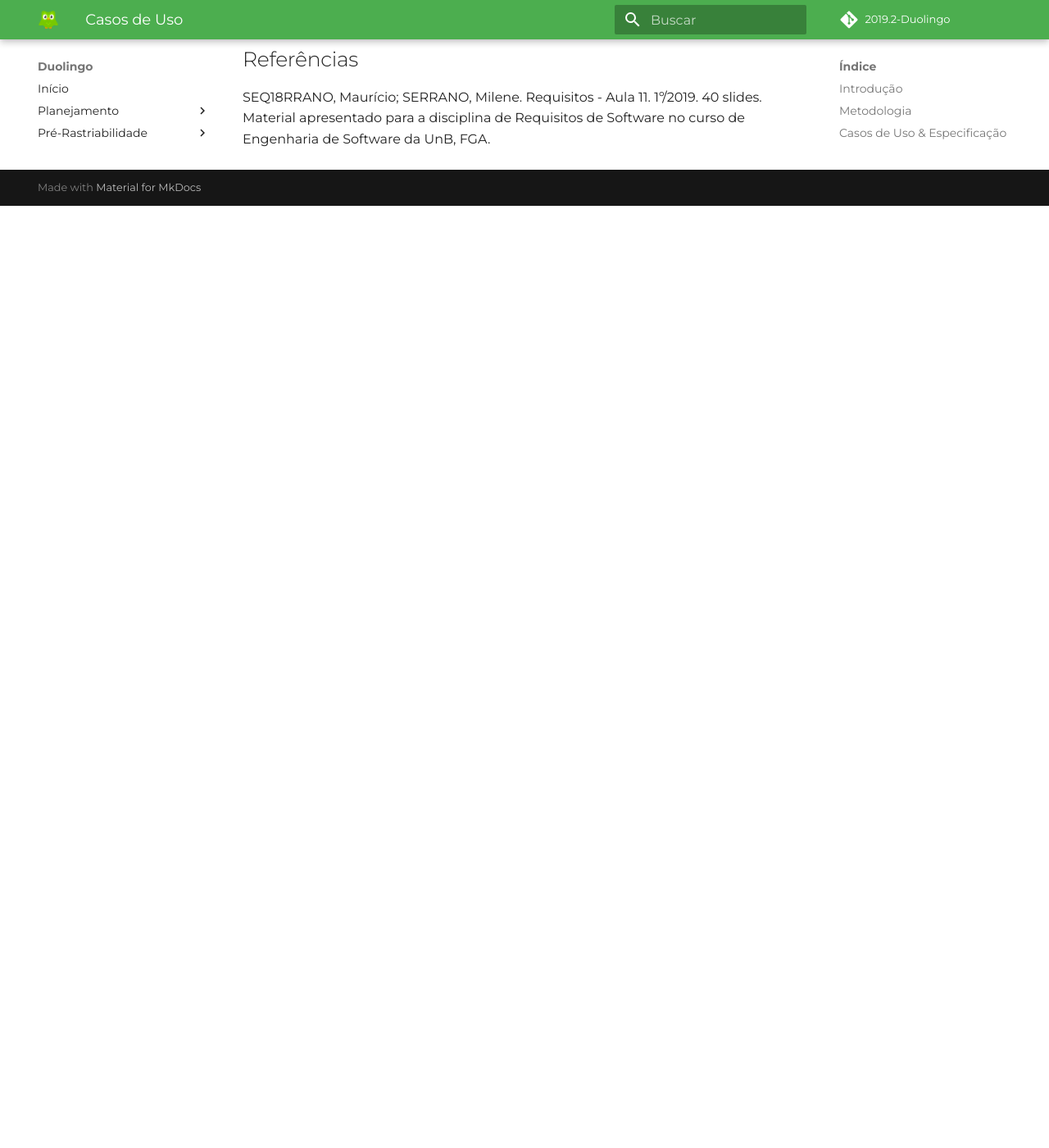
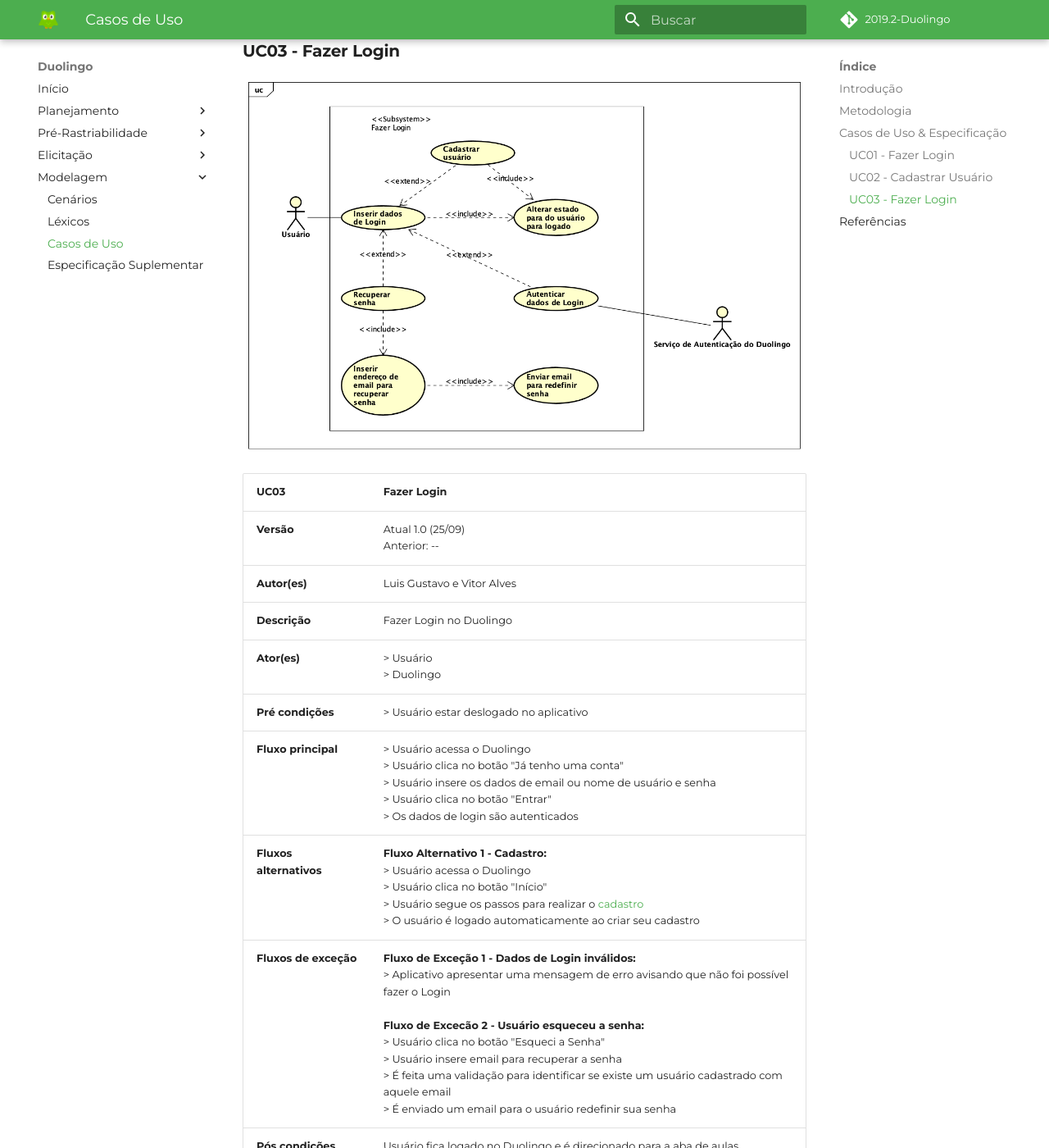
Before and after one commit to requisitos-Duolingo/Duolingo, an MkDocs documentation site: the page built from docs/modelagem/CasosDeUso.md, in a window 1280 px wide and 1400 px high, scrolled down 3556 px. Shown: the whole window at 82% size. Built offline with MkDocs 1.6.1 and Material for MkDocs 9.7.7, drawn with Linux system fonts in a browser that asks for light colours; some web fonts are replaced; comment, search, counter and statistics services are not loaded; before the commit the page ends 3807 px from its top, so only the background shows below that; some of the changed text lies outside the part shown.

Commit message:
Add first step perffil case.
Signed-off-by: Vitor Meireles Oliveira <vitorrr.meireles@hotmail.com>
Co-authored-by: FranciscoHeronildo <heronildo.2010@hotmail.com>

```diff
--- a/docs/modelagem/CasosDeUso.md
+++ b/docs/modelagem/CasosDeUso.md
@@ -41,6 +41,26 @@
 | **Pós condições**        | Usuário fica logado no Duolingo e é direcionado para a aba de aulas |
 | **Rastreabilidade**      | INT02 |
 
+### **UC03 - Fazer Login**
+
+![Caso-de-Uso-Login](../images/UseCase-Login.png)
+
+| UC03                     | Fazer Login |
+| --------------           |:----------- |
+| **Versão**               | Atual 1.0 (25/09) <br> Anterior: -- |
+| **Autor(es)**            | Luis Gustavo e Vitor Alves |
+| **Descrição**            | Fazer Login no Duolingo |
+| **Ator(es)**             | > Usuário <br> > Duolingo |
+| **Pré condições**        | > Usuário estar deslogado no aplicativo |
+| **Fluxo principal**      | > Usuário acessa o Duolingo <br> > Usuário clica no botão "Já tenho uma conta" <br> > Usuário insere os dados de email ou nome de usuário e senha <br> > Usuário clica no botão "Entrar" <br> > Os dados de login são autenticados |
+| **Fluxos alternativos**  | **Fluxo Alternativo 1 - Cadastro:** <br> > Usuário acessa o Duolingo <br> > Usuário clica no botão "Início" <br> > Usuário segue os passos para realizar o [cadastro](#uc02-cadastrar-usuario) <br> > O usuário é logado automaticamente ao criar seu cadastro |
+| **Fluxos de exceção**    |  **Fluxo de Exceção 1 - Dados de Login inválidos:** <br> > Aplicativo apresentar uma mensagem de erro avisando que não foi possível fazer o Login <br> <br> **Fluxo de Excecão 2 - Usuário esqueceu a senha:** <br> > Usuário clica no botão "Esqueci a Senha" <br> > Usuário insere email para recuperar a senha <br> > É feita uma validação para identificar se existe um usuário cadastrado com aquele email <br> > É enviado um email para o usuário redefinir sua senha |
+| **Pós condições**        | Usuário fica logado no Duolingo e é direcionado para a aba de aulas |
+| **Rastreabilidade**      | INT02 |
+
+
+
+
 ## Referências
 
 SEQ18RRANO, Maurício; SERRANO, Milene. Requisitos - Aula 11. 1º/2019. 40 slides. Material apresentado para a disciplina de Requisitos de Software no curso de Engenharia de Software da UnB, FGA.
```
